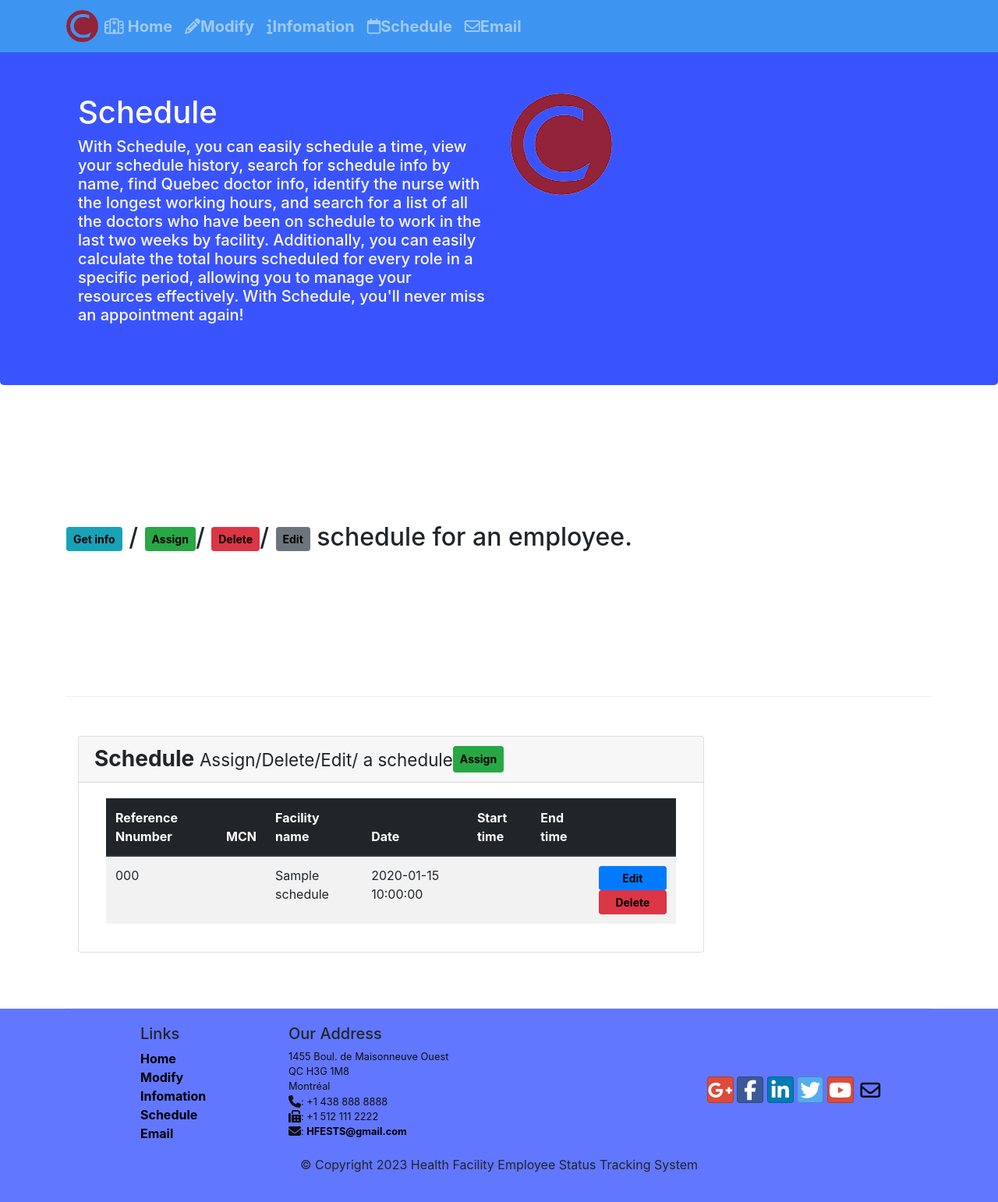
After one commit to Yushanai/HFESTS, a PHP site: page /email/schedule/index.php in a window 1280 px wide. The commit adds this page. Shown: the whole page at 78% size. Run offline with PHP 8.4, Linux system fonts and the light colour scheme; tables that the repository leaves empty or names only in its code hold one stand-in row (values such as "Sample post"); data that the repository does not hold is empty; some libraries are stand-ins or nearby versions.

Commit message:
schedule-edit

```diff
--- /dev/null
+++ b/Schedule/index.php
@@ -0,0 +1,397 @@
+<?php require_once './../database.php';
+$schedule = $conn->prepare('SELECT*FROM schedule');
+$schedule->execute();
+?>
+<!DOCTYPE html>
+<html lang="en">
+
+<head>
+    <meta charset="UTF-8">
+    <meta http-equiv="X-UA-Compatible" content="IE=edge">
+    <meta name="viewport" content="width=device-width, initial-scale=1.0">
+    <link rel="shortcut icon" href="../img/logo.png" type="MIME">
+
+    <!-- Bootstrap CSS -->
+    <!-- build:css css/main.css-->
+    <link rel="stylesheet" href="../node_modules/bootstrap/dist/css/bootstrap.min.css">
+    <link rel="stylesheet" href="../node_modules/bootstrap-social/bootstrap-social.css">
+    <link rel="stylesheet" href="../css/styles.css">
+
+    <!-- endbuild -->
+    <title>Schedule</title>
+</head>
+
+<!--------------------navigation bar---------------------->
+<nav class="navbar navbar-dark navbar-expand-sm fixed-top">
+    <div class="container">
+        <button class="navbar-toggler" type="button" data-toggle="collapse" data-target="#Navbar">
+            <span class="navbar-toggler-icon"></span>
+        </button>
+        <a class="navbar-brand mr-auto " href="../index.php"><img src="../img/logo.png" height="30" width="41"
+                                                                  class="img-fluid"></a>
+        <div class="collapse navbar-collapse" id="Navbar">
+            <ul class="navbar-nav mr-auto">
+                <li class="nav-item"><a class="nav-link fa-lg" href="../index.php"> <span
+                                class="fa fa-hospital-o "></span> Home</a></li>
+                <li class="nav-item"><a class="nav-link fa-lg" href="./index.php"><span
+                                class="fa fa-pencil  "></span>Modify</a></li>
+                <li class="nav-item"><a class="nav-link fa-lg" href="./information.php"><span
+                                class="fa fa-info "></span>Infomation</a></li>
+                <li class="nav-item"><a class="nav-link fa-lg" href="./schedule.php"><span
+                                class="fa fa-calendar-o "></span>Schedule</a></li>
+                <li class="nav-item"><a class="nav-link fa-lg" href="./email.php"><span
+                                class="fa fa-envelope-o  "></span>Email</a></li>
+            </ul>
+        </div>
+    </div>
+</nav>
+<!-------------------------------jumbotron---------------------------------->
+<header class="jumbotron">
+    <div class="container">
+        <div class="row row-header">
+            <div class="col-12 col-sm-6 ">
+                <h1>Schedule</h1>
+                <h5>With Schedule, you can easily schedule a time, view your schedule history, search for schedule
+                    info by name, find Quebec doctor info, identify the nurse with the longest working hours, and
+                    search for a list of all the doctors who have been on schedule to work in the last two weeks by
+                    facility. Additionally, you can easily calculate the total hours scheduled for every role in a
+                    specific period, allowing you to manage your resources effectively. With Schedule, you'll never
+                    miss an appointment again!</h5>
+            </div>
+            <div class="col-12 col-sm align-items-center">
+                <img src="../img/logo.png" class="image-fluid">
+
+            </div>
+        </div>
+    </div>
+</header>
+<!-------------------------------jumbotron end---------------------------------->
+<!-------------------------------Content---------------------------------->
+<!-------------------------------Assign/Delete/Edit schedule for an Employee---------------------------------->
+<div class="container">
+   <div class="row row-content align-items-center">
+
+        <h2 class="mt-0">
+            <!--info button-->
+            <button type="button" class="btn btn-info btn-sm " data-toggle="modal"
+                    data-target="#infoSchedule">
+                <a style="font-weight:bold; color: black">Get info</a>
+            </button> /
+            <!--assign button-->
+            <button type="button" class="btn btn-success btn-sm " data-toggle="modal"
+                    data-target="#assignSchedule">
+                <a style="font-weight:bold; color: black">Assign</a>
+            </button>/
+            <!--delete button-->
+            <button type="button" class="btn btn-danger btn-sm"
+                    data-toggle="modal" data-target="#deleteSchedule">
+                <a style="font-weight:bold; color: black">Delete </a>
+            </button>/
+            <!--Edit button-->
+            <button type="button" class="btn btn-secondary btn-sm "
+                    data-toggle="modal" data-target="#editSchedule">
+                <a style="font-weight:bold; color: black">Edit </a>
+            </button> schedule for an employee.
+        </h2>
+
+        <div id="infoSchedule" class="modal fade" role="dialog" style="color:black ;">
+            <div class="modal-dialog modal-lg" role="content">
+                <div class="modal-content">
+                    <div class="modal-header" style="background:#3e94f1 ;">
+                        <h4 class="modal-title">Get schedule info</h4>
+                        <button type="button" class="close" data-dismiss="modal">
+                            &times;
+                        </button>
+                    </div>
+                    <div class="modal-body" style="background:floralwhite ;">
+                        <form method="post" action="info.php">
+                            <label for="mcn-input">Insert employee's MCN:</label>
+                            <input type="number" id="MCN" name="MCN" class="form-control" required>
+
+                    </div>
+                    <div class="modal-footer" style="background:#3e94f1;">
+                        <div class="offset-md-2 col-md-10">
+                            <button type="button" class="btn btn-secondary"
+                                    data-dismiss="modal">Cancel</button>
+                            <button type="submit" class="btn btn-primary">Search</button>
+                        </div>
+                    </div>
+                    </form>
+
+
+                </div>
+            </div>
+
+        </div>
+
+        <!-- Modal for Assign schedule -->
+        <div id="assignSchedule" class="modal fade" role="dialog" style="color:black ;">
+            <div class="modal-dialog modal-lg" role="content">
+                <div class="modal-content">
+                    <div class="modal-header" style="background:#3e94f1 ;">
+                        <h4 class="modal-title">Assign schedule</h4>
+                        <button type="button" class="close" data-dismiss="modal">
+                            &times;
+                        </button>
+                    </div>
+                    <div class="modal-body" style="background:floralwhite ;">
+                        <form method="post" action="info.php">
+                            <div class="form-group">
+                                <label for="date-input">Date:</label>
+                                <input type="date" id="date-input" name="date" class="form-control" required>
+                            </div>
+                            <div class="form-group">
+                                <label for="start-time-input">Start Time:</label>
+                                <input type="time" id="start-time-input" name="start-time" class="form-control" required>
+                            </div>
+                            <div class="form-group">
+                                <label for="end-time-input">End Time:</label>
+                                <input type="time" id="end-time-input" name="end-time" class="form-control" required>
+                            </div>
+                    </div>
+                    <div class="modal-footer" style="background:#3e94f1;">
+                        <div class="offset-md-2 col-md-10">
+                            <button type="button" class="btn btn-secondary"
+                                    data-dismiss="modal">Cancel</button>
+                            <button type="submit" class="btn btn-primary">Create</button>
+                        </div>
+                    </div>
+                    </form>
+
+
+                </div>
+            </div>
+
+        </div>
+
+    </div>
+    <!----------------------------------------------------------------->
+
+    <div class="row row-content">
+        <div class="col-12 col-sm-9">
+            <!--Accordion-->
+            <div id="accordion">
+                <!------------------------------------------------------------Employees---------------------------------->
+                <div class="card">
+                    <div class="card-header" role="tab" id="Schedulehead">
+                        <div class="d-flex">
+                            <h3 class="mb-0">
+                                <a data-toggle="collapse" data-target="#schedule">
+                                    Schedule <small>Assign/Delete/Edit/ a schedule</small>
+                                </a>
+                            </h3>
+                            <!--Create button-->
+                            <button type="button" class="btn btn-success btn-sm " data-toggle="modal"
+                                    data-target="#createSchedule">
+                                <a style="font-weight:bold; color: black">Assign</a>
+                            </button>
+                        </div>
+                    </div>
+                    <!-- Button modal Content -->
+                    <div id="createSchedule" class="modal fade" role="dialog" style="color:black ;">
+                        <div class="modal-dialog modal-lg" role="content">
+                            <div class="modal-content">
+                                <div class="modal-header" style="background:#3e94f1 ;">
+                                    <h4 class="modal-title">Assign Schedule</h4>
+                                    <button type="button" class="close" data-dismiss="modal">
+                                        &times;
+                                    </button>
+                                </div>
+                                <div class="modal-body" style="background:floralwhite ;">
+                                    <form class="form-group" id="Assign-Schedule" action="./assign.php"
+                                          method="post">
+                                        <label for="reference_number">Reference Number</label><br>
+                                        <input type="number" name="reference_number" id="reference_number"><br>
+                                        <label for="MCN">MCN number</label><br>
+                                        <input type="number" name="MCN" id="MCN"> <br>
+                                        <label for="name">Facility name</label><br>
+                                        <input type="text" name="name" id="name"> <br>
+                                        <label for="date">Date</label><br>
+                                        <input type="date" name="date" id="date"> <br>
+                                        <label for="startTime">Start Time</label><br>
+                                        <input type="time" name="startTime" id="startTime"> <br>
+                                        <label for="endTime">End Time</label><br>
+                                        <input type="time" name="endTime" id="endTime"><br>
+                                </div>
+                                <div class="modal-footer" style="background:#3e94f1;">
+                                    <div class="offset-md-2 col-md-10">
+                                        <button type="button" class="btn btn-secondary"
+                                                data-dismiss="modal">Cancel</button>
+                                        <button type="submit" class="btn btn-primary">Assign</button>
+                                    </div>
+                                </div>
+                                </form>
+
+
+                            </div>
+                        </div>
+                    </div>
+                    <div role="tabpanel" class="show" id="schedule" data-parent="#accordion">
+                        <!----------------------table for schedule--------------------------------------->
+                        <div class="card-body">
+                            <!--table for schedule-->
+                            <div class="col-12 col-sm">
+                                <div class="table-responsive">
+                                    <!--table can scroll horizontally when using small screen devices-->
+                                    <table class="table table-striped">
+                                        <!--striped: design a table with alternate rows in different colors-->
+                                        <thead class="thead-dark">
+                                        <!--render the head dark-->
+
+                                        <th>Reference Nnumber</th>
+                                        <th>MCN</th>
+                                        <th>Facility name</th>
+                                        <th>Date</th>
+                                        <th>Start time</th>
+                                        <th>End time</th>
+                                        <th>&nbsp;</th>
+                                        </tr>
+                                        </thead>
+                                        <tbody>
+                                        <?php while ($row = $schedule->fetch(PDO::FETCH_ASSOC, PDO::FETCH_ORI_NEXT)) { ?>
+                                            <tr>
+                                                <td><?= $row["reference_number"] ?></td>
+                                                <td><?= $row["MCN"] ?></td>
+                                                <td><?= $row["name"] ?></td>
+                                                <td><?= $row["date"] ?></td>
+                                                <td><?= $row["startTime"] ?></td>
+                                                <td><?= $row["endTime"] ?></td>
+                                                <td>
+                                                    <!--edit button-->
+
+                                                    <button type="submit" class="btn btn-primary btn-sm w-100"
+                                                            data-toggle="modal" data-target="#editSchedule">
+                                                        <a style="font-weight:bold; color: black">Edit
+                                                        </a>
+                                                    </button>
+
+
+
+                                                    <!-- Button modal Content -->
+                                                    <div id="editSchedule" class="modal fade" role="dialog"
+                                                         style="color:black ;">
+                                                        <div class="modal-dialog modal-lg" role="content">
+                                                            <div class="modal-content">
+                                                                <div class="modal-header" style="background:#3e94f1 ;">
+                                                                    <h4 class="modal-title">Edit Schedule</h4>
+                                                                    <button type="submit" class="close"
+                                                                            data-dismiss="modal">
+                                                                        &times;
+                                                                    </button>
+                                                                </div>
+                                                                <div class="modal-body"
+                                                                     style="background:floralwhite ;">
+                                                                    <form class="form-group" id="edit-Schedule"
+                                                                          action="./edit.php" method="post">
+                                                                        <label for="reference_number">Reference Number</label><br>
+                                                                        <input type="number" name="reference_number" id="reference_number"><br>
+                                                                        <label for="MCN">MCN number</label><br>
+                                                                        <input type="number" name="MCN" id="MCN"> <br>
+                                                                        <label for="name">Facility name</label><br>
+                                                                        <input type="text" name="name" id="name"> <br>
+                                                                        <label for="date">Date</label><br>
+                                                                        <input type="date" name="date" id="date"> <br>
+                                                                        <label for="startTime">Start Time</label><br>
+                                                                        <input type="time" name="startTime" id="startTime"> <br>
+                                                                        <label for="endTime">End Time</label><br>
+                                                                        <input type="time" name="endTime" id="endTime">
+                                                                        <br><br><br>
+                                                                </div>
+                                                                <div class="modal-footer" style="background:#3e94f1;">
+                                                                    <div class="offset-md-2 col-md-10">
+                                                                        <button type="button" class="btn btn-secondary"
+                                                                                data-dismiss="modal">Cancel</button>
+                                                                        <button type="submit"
+                                                                                class="btn btn-primary">Edit</button>
+                                                                    </div>
+                                                                </div>
+                                                                </form>
+                                                            </div>
+                                                        </div>
+                                                    </div>
+
+                                                    <!--delete button-->
+                                                    <button type="submit" class="btn btn-danger btn-sm w-100"
+                                                            onclick="return confirm('Are you sure you want to delete this record?')">
+                                                        <a href="./delete.php?reference_number=<?=$row["reference_number"]?>"
+                                                           style="font-weight:bold; color: black">Delete
+                                                        </a>
+                                                    </button>
+
+
+                                                </td>
+                                            </tr>
+                                        <?php  } ?>
+                                        </tbody>
+                                    </table>
+                                </div>
+                            </div>
+                        </div>
+
+                    </div>
+                </div>
+            </div>
+        </div>
+    </div>
+    <!--------------------------------------------------------------------------------------------------->
+</div>
+<!-----------------------------------Content end---------------------------------------------------------------->
+
+<footer class="footer ">
+    <div class="container">
+        <div class="row">
+            <div class="col-4 offset-1 col-sm-2">
+                <h5>Links</h5>
+                <ul class="list-unstyled">
+                    <li><a href="../index.php">Home</a></li>
+                    <li><a href="Modify/index.php">Modify</a></li>
+                    <li><a href="information/index.php">Infomation</a></li>
+                    <li><a href="./index.php">Schedule</a></li>
+                    <li><a href="email/index.php">Email</a></li>
+                </ul>
+            </div>
+            <div class="col-7 col-sm-5">
+                <h5>Our Address</h5>
+                <address>
+                    1455 Boul. de Maisonneuve Ouest<br>
+                    QC H3G 1M8<br>
+                    Montréal<br>
+                    <i class="fa fa-phone fa-lg"></i>: +1 438 888 8888<br>
+                    <i class="fa fa-fax fa-lg"></i>: +1 512 111 2222<br>
+                    <i class="fa fa-envelope fa-lg"></i>:
+                    <a href="mailto:HFESTS@gmail.com">HFESTS@gmail.com</a>
+                </address>
+            </div>
+            <div class="col-12 col-sm-4 align-self-center">
+                <div class="text-center">
+                    <a class="btn btn-social-icon btn-google" href="http://google.com/+"><i
+                                class="fa fa-google-plus"></i></a>
+                    <a class="btn btn-social-icon btn-facebook" href="http://www.facebook.com/profile.php?id="><i
+                                class="fa fa-facebook"></i></a>
+                    <a class="btn btn-social-icon btn-linkedin" href="http://www.linkedin.com/in/"><i
+                                class="fa fa-linkedin"></i></a>
+                    <a class="btn btn-social-icon btn-twitter" href="http://twitter.com/"><i
+                                class="fa fa-twitter"></i></a>
+                    <a class="btn btn-social-icon btn-google" href="http://youtube.com/"><i
+                                class="fa fa-youtube"></i></a>
+                    <a class="btn btn-social-icon" href="mailto:"><i class="fa fa-envelope-o"></i></a>
+                </div>
+            </div>
+        </div>
+        <div class="row justify-content-center">
+            <div class="col-auto">
+                <p>© Copyright 2023 Health Facility Employee Status Tracking System</p>
+            </div>
+        </div>
+    </div>
+</footer>
+<!-- jQuery first, then Popper.js, then Bootstrap JS. -->
+
+<script src="../node_modules/jquery/dist/jquery.slim.min.js"></script>
+<script src="../node_modules/popper.js/dist/umd/popper.min.js"></script>
+<script src="../node_modules/bootstrap/dist/js/bootstrap.min.js"></script>
+<script src="https://kit.fontawesome.com/da57742d83.js" crossorigin="anonymous"></script>
+
+</body>
+
+</html>
```
Also changed, not shown: Modify/index.php (+9 -6 lines), Schedule/assign.php (added, +29 -0 lines), Schedule/delete.php (added, +12 -0 lines), Schedule/edit.php (added, +71 -0 lines), Schedule/info.php (added, +158 -0 lines), index.php (+7 -7 lines).
